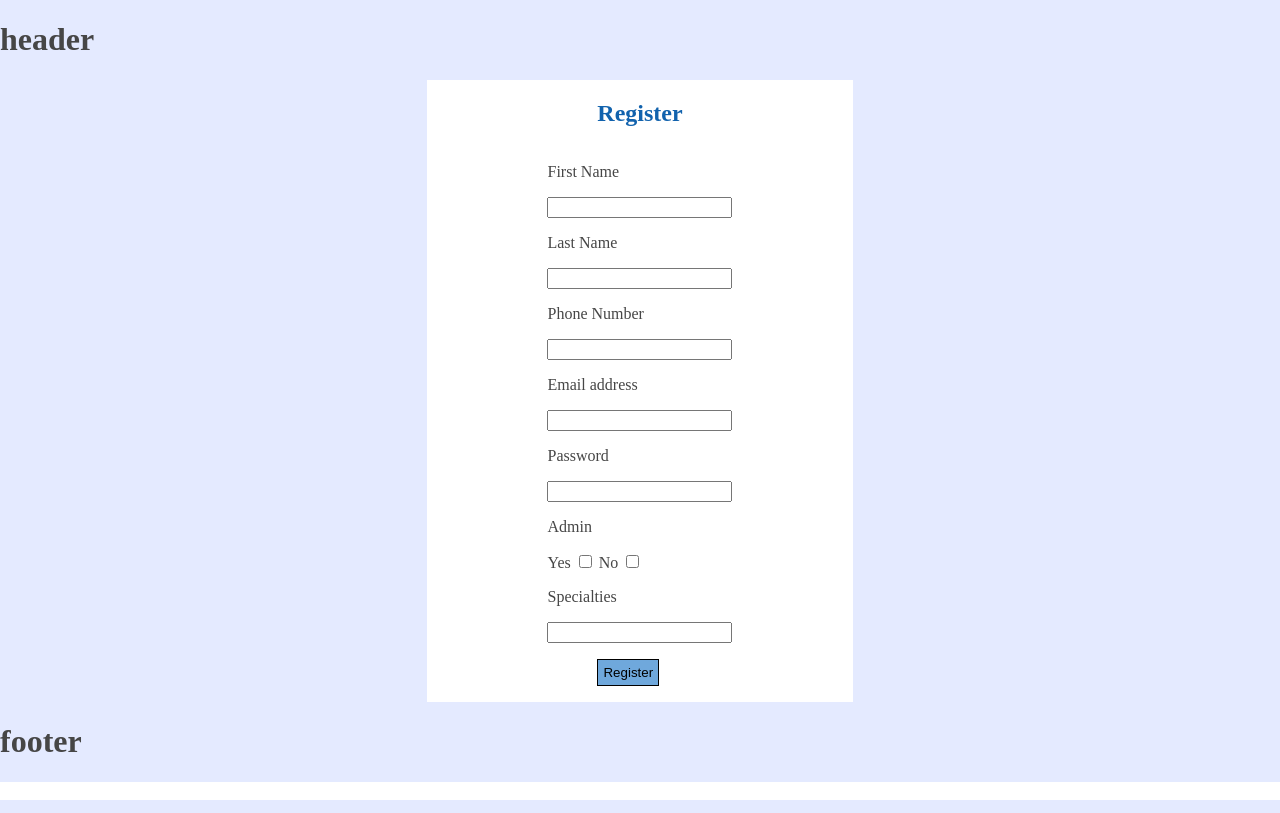
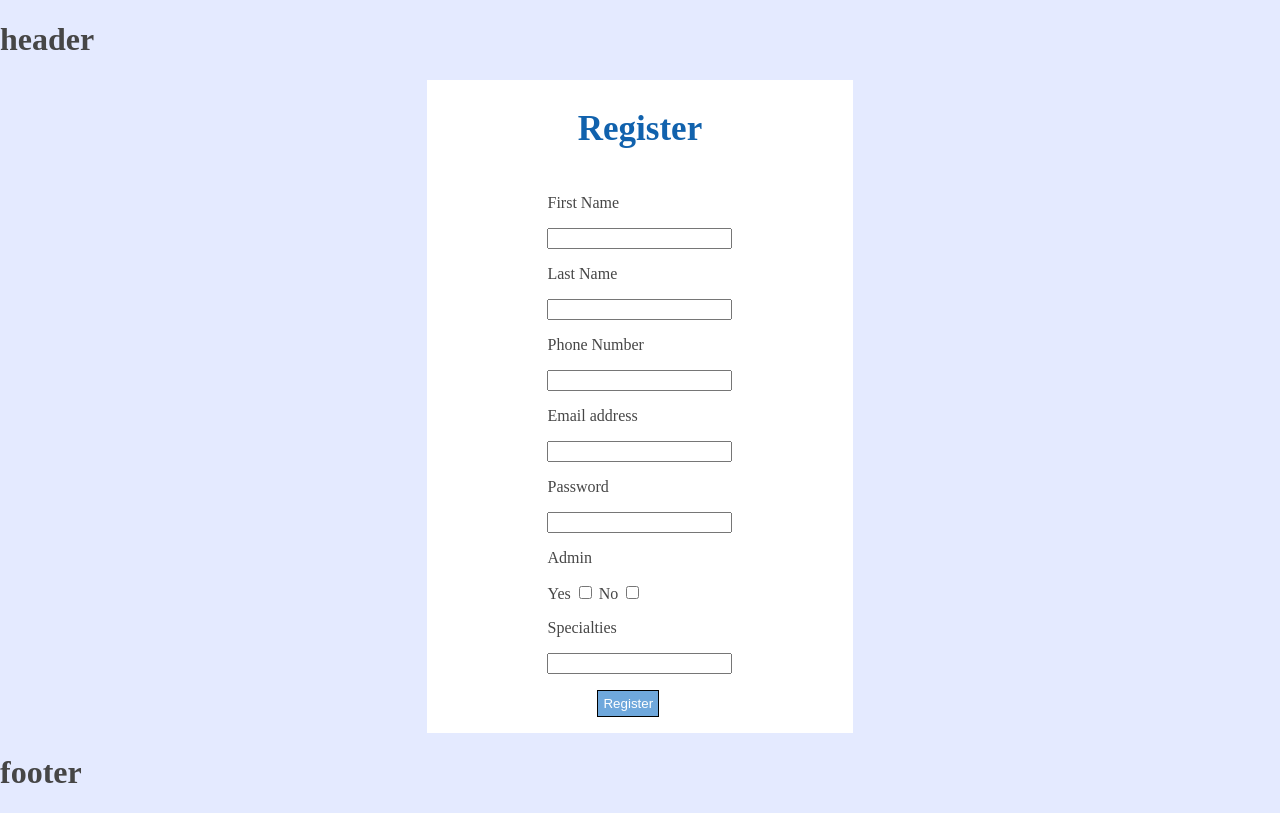
Before and after one commit to ZsomborHajzer/Project-DAM, a PHP site: page /registration.php in a window 1280 px wide. Run offline with PHP 8.4, Linux system fonts and the light colour scheme.

Commit message:
Fix: title font size and color of button

```diff
--- a/registration/registrationStylesheet.css
+++ b/registration/registrationStylesheet.css
@@ -26,6 +26,7 @@ header{
 
 #profileInfo> h1{
 	color: #1162AD;
+	font-size: 35px;
 }
 
 button{
@@ -33,6 +34,7 @@ button{
 	padding: 5px;
 	border: 1px solid black;
 	background-color: #6FA8DC;
+	color: #FFFFFF;
 }
 
 footer{
```
